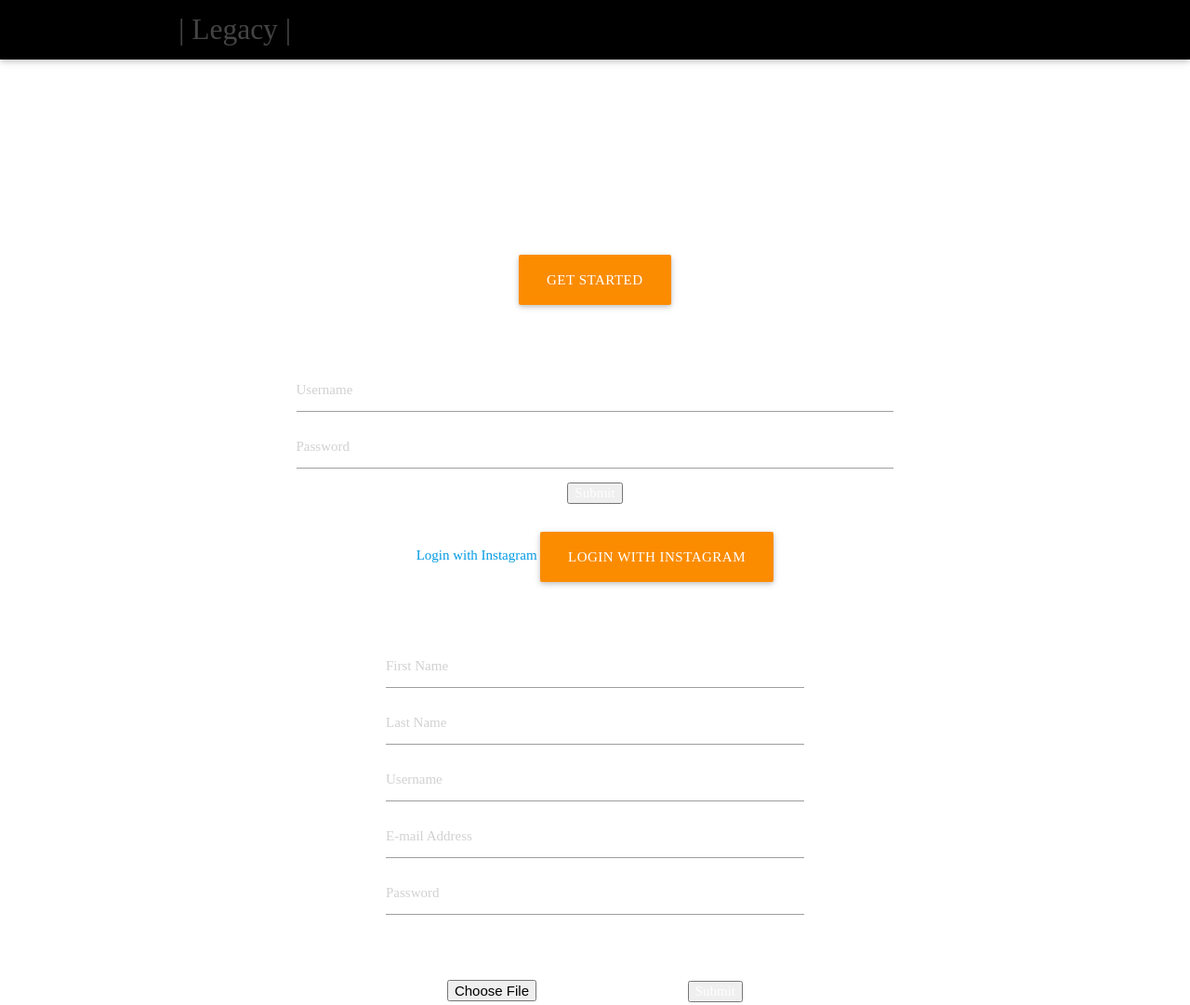
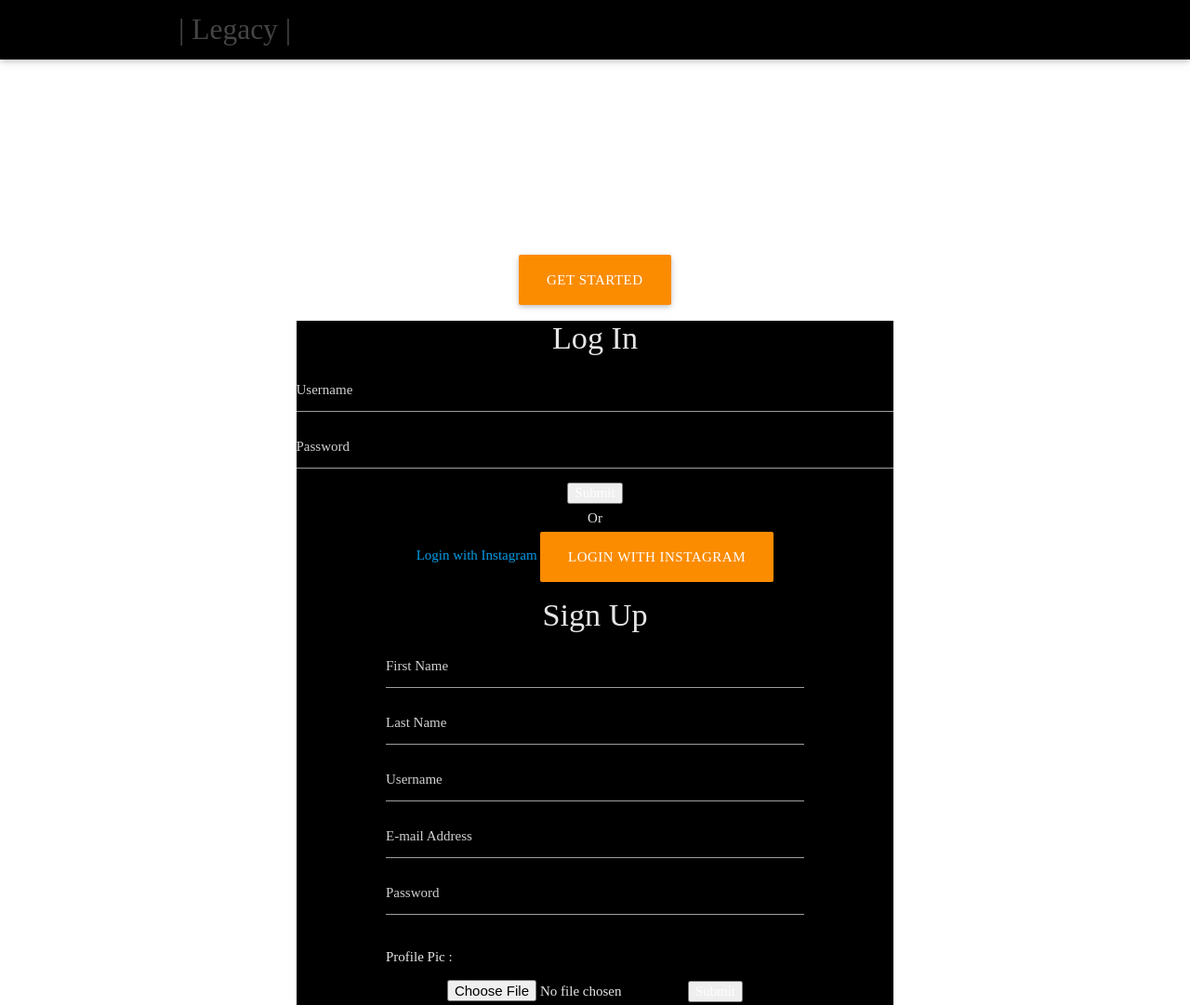
Before and after one commit to Cherry347/Legacy, a website: page public/html/homeBody.html in a window 1280 px wide. Shown: the top 1081 px of the page at 93% size. Drawn offline with Linux system fonts and the light colour scheme; files that its build step writes are made by us from their sources; files whose address does not match are found by name.

Commit message:
update css home

```diff
--- a/public/css/style.css
+++ b/public/css/style.css
@@ -4,8 +4,13 @@ html {
 
 .fancy-modal {
   visibility: hidden;
-  background: black;
 }
+
+.modal-content {
+  background-color: black;
+
+}
+
 
 nav ul a,
 nav .brand-logo {
```
